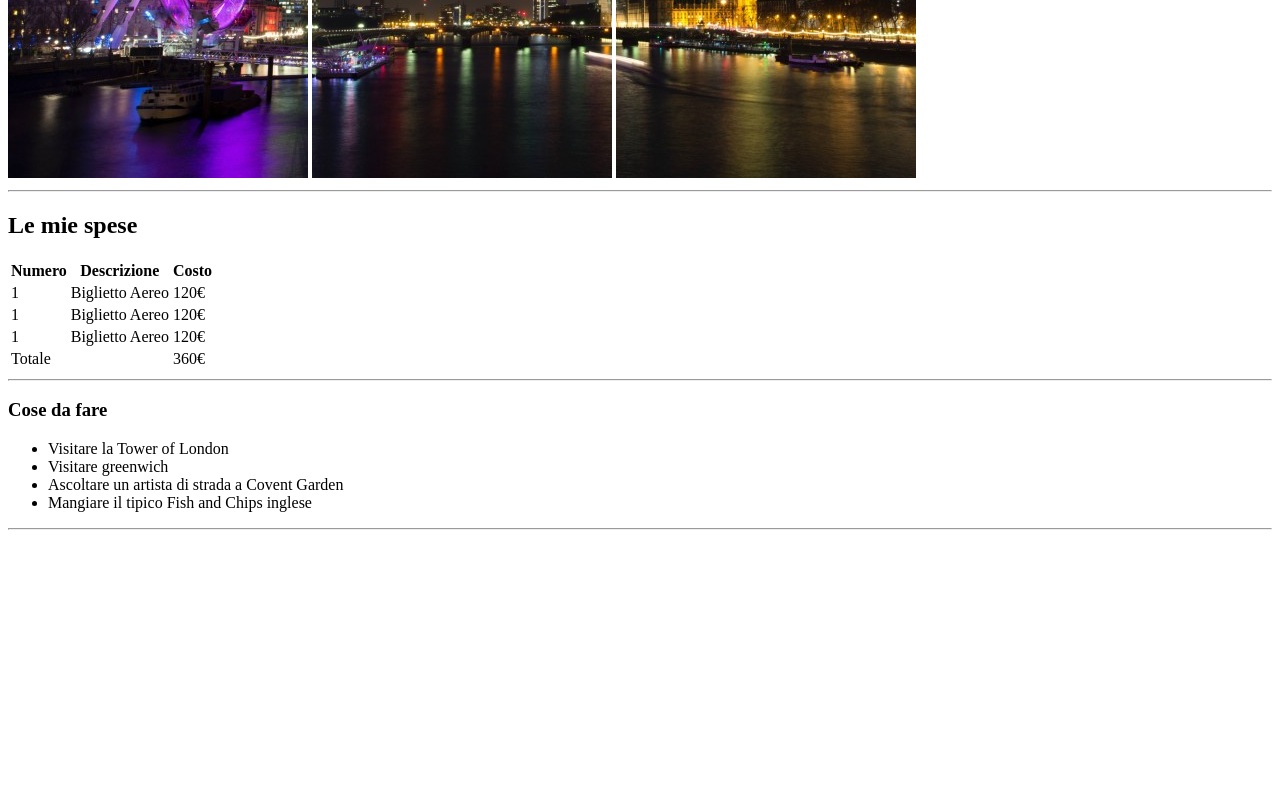
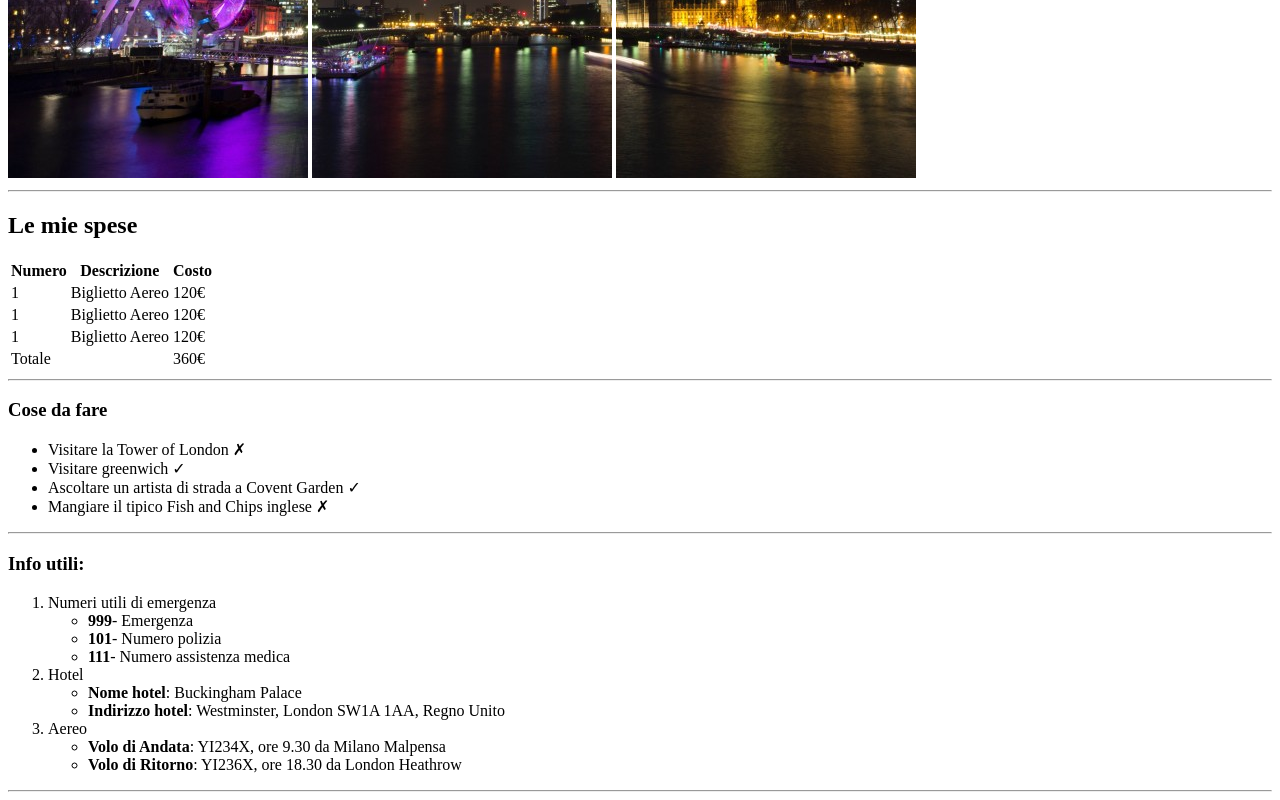
Before and after one commit to francescodelmonaco/html-london-trip, a plain HTML site: page index.html in a window 1280 px wide. Shown: the part 502-1302 px from the top of the page. Before the commit the page ends 1040 px from the top, so only its background shows below. Drawn offline with Linux system fonts and the light colour scheme.

Commit message:
add: useful info and symbols

```diff
--- a/index.html
+++ b/index.html
@@ -31,7 +31,7 @@
                     Biglietto Aereo
                 </td>
                 <td>
-                    120€
+                    120&euro;
                 </td>
             </tr>
 
@@ -43,7 +43,7 @@
                     Biglietto Aereo
                 </td>
                 <td>
-                    120€
+                    120&euro;
                 </td>
             </tr>
 
@@ -55,7 +55,7 @@
                     Biglietto Aereo
                 </td>
                 <td>
-                    120€
+                    120&euro;
                 </td>
             </tr>
         </tbody>
@@ -69,7 +69,7 @@
                     <!-- Cella vuota -->
                 </td>
                 <td>
-                    360€
+                    360&euro;
                 </td>
             </tr>
         </tfoot>
@@ -80,11 +80,36 @@
     <h3>Cose da fare</h3>
 
     <ul>
-        <li>Visitare la Tower of London</li>
-        <li>Visitare greenwich</li>
-        <li>Ascoltare un artista di strada a Covent Garden</li>
-        <li>Mangiare il tipico Fish and Chips inglese</li>
+        <li>Visitare la Tower of London &#x2717;</li>
+        <li>Visitare greenwich &#10003;</li>
+        <li>Ascoltare un artista di strada a Covent Garden &#10003;</li>
+        <li>Mangiare il tipico Fish and Chips inglese &#x2717;</li>
     </ul>
+
+    <hr>
+
+    <h3>Info utili:</h3>
+
+    <ol>
+        <li>Numeri utili di emergenza</li>
+        <ul>
+            <li><strong>999</strong>- Emergenza</li>
+            <li><strong>101</strong>- Numero polizia</li>
+            <li><strong>111</strong>- Numero assistenza medica</li>
+        </ul>
+
+        <li>Hotel</li>
+        <ul>
+            <li><strong>Nome hotel</strong>: Buckingham Palace</li>
+            <li><strong>Indirizzo hotel</strong>: Westminster, London SW1A 1AA, Regno Unito</li>
+        </ul>
+
+        <li>Aereo</li>
+        <ul>
+            <li><strong>Volo di Andata</strong>: YI234X, ore 9.30 da Milano Malpensa</li>
+            <li><strong>Volo di Ritorno</strong>: YI236X, ore 18.30 da London Heathrow</li>
+        </ul>
+    </ol>
 
     <hr>
 </body>
```
